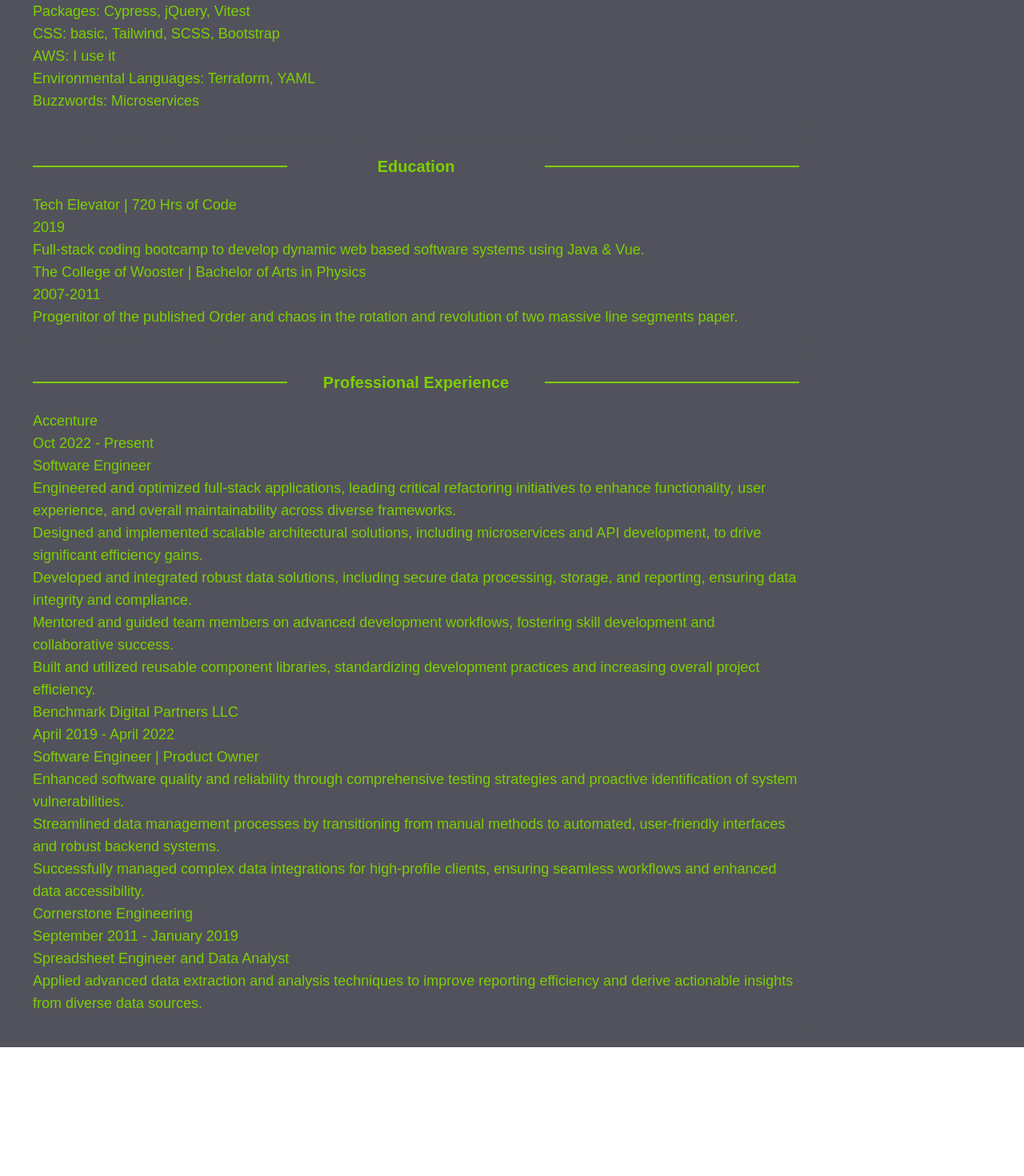
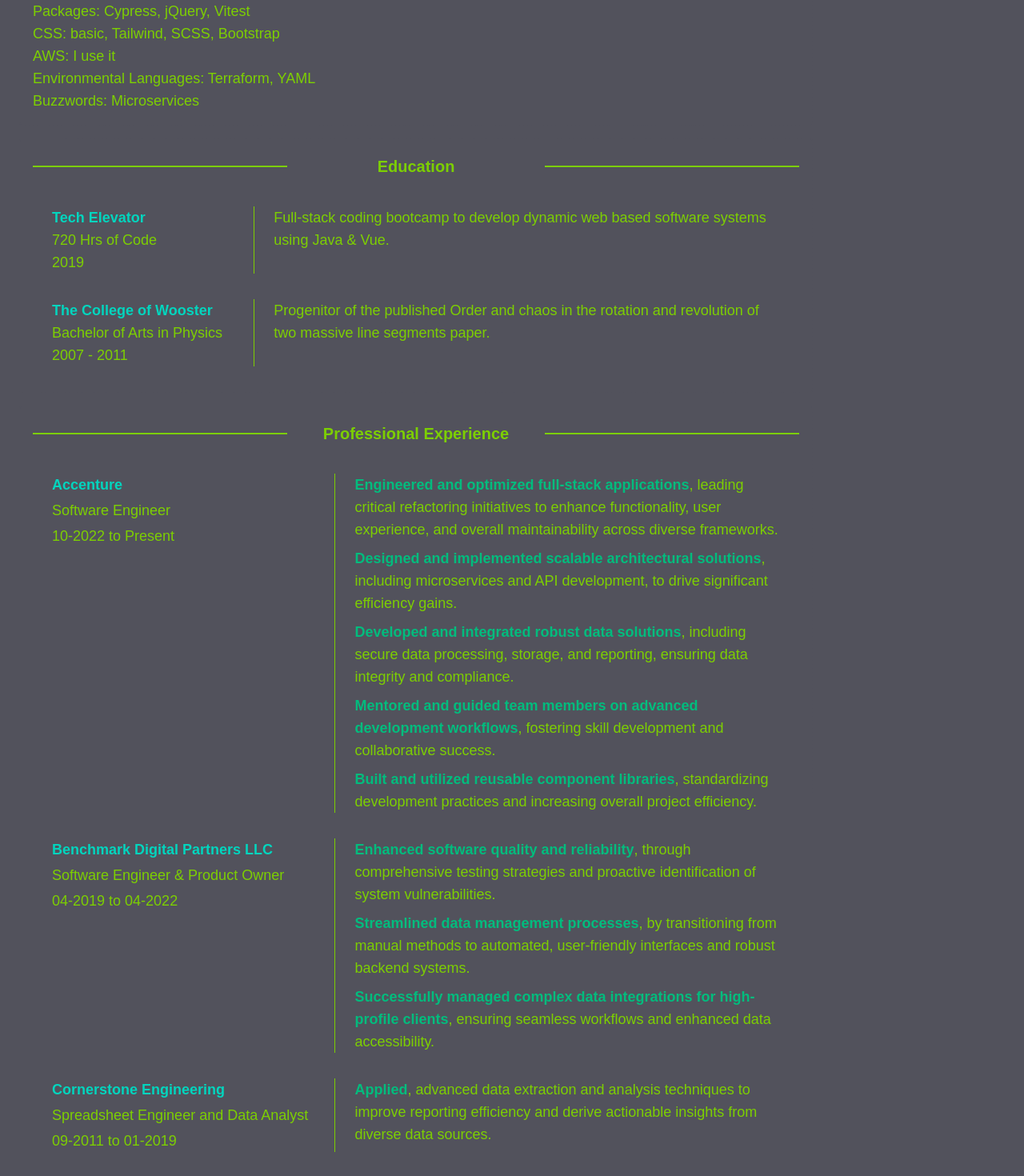
Before and after one commit to adsaines/adsaines.github.io, a Next.js app: page /resume in a window 1280 px wide. Shown: the part 710-2180 px from the top of the page at 80% size. Before the commit the page ends 2019 px from the top, so only its background shows below. Built offline with nearby package versions, Linux system fonts and the light colour scheme.

Commit message:
updated more resume sections as well as the color theme

```diff
--- a/src/app/resume/page.tsx
+++ b/src/app/resume/page.tsx
@@ -1,14 +1,59 @@
 import { NextPage } from "next";
-import { BlurbWithTitle, StandardResumeSection } from "./projections";
+import { BlurbWithTitle, EducationChunk, ProffessionalExperience, StandardResumeSection, TalkingPoint } from "./projections";
 
 const Resume: NextPage = () => {
 
     const tddBlurb = `I've been using TDD for a while, but I've found that I prefer to use it two very specific cirumstances. The first is for refactoring; it makes it considerably easier to work on large classes and components. The second is for time sensitive development; starting with the outcome keeps focus on easy and direct logical steps.`
 
+    const accentureTalkingPoints: TalkingPoint[] = [
+        {
+            bolded: 'Engineered and optimized full-stack applications',
+            followUp: 'leading critical refactoring initiatives to enhance functionality, user experience, and overall maintainability across diverse frameworks.'
+        },
+        {
+            bolded: 'Designed and implemented scalable architectural solutions',
+            followUp: 'including microservices and API development, to drive significant efficiency gains.'
+        },
+        {
+            bolded: 'Developed and integrated robust data solutions',
+            followUp: 'including secure data processing, storage, and reporting, ensuring data integrity and compliance.'
+        },
+        {
+            bolded: 'Mentored and guided team members on advanced development workflows',
+            followUp: 'fostering skill development and collaborative success.'
+        },
+        {
+            bolded: 'Built and utilized reusable component libraries',
+            followUp: 'standardizing development practices and increasing overall project efficiency.'
+        },
+    ]
+
+    const benchmarkTalkingPoints: TalkingPoint[] = [
+        {
+            bolded: 'Enhanced software quality and reliability',
+            followUp: 'through comprehensive testing strategies and proactive identification of system vulnerabilities. '
+        },
+        {
+            bolded: 'Streamlined data management processes',
+            followUp: 'by transitioning from manual methods to automated, user-friendly interfaces and robust backend systems.'
+        },
+        {
+            bolded: 'Successfully managed complex data integrations for high-profile clients',
+            followUp: 'ensuring seamless workflows and enhanced data accessibility.'
+        },
+    ]
+
+    const cornerstoneTalkingPoint: TalkingPoint[] = [
+        {
+            bolded: 'Applied',
+            followUp: 'advanced data extraction and analysis techniques to improve reporting efficiency and derive actionable insights from diverse data sources.'
+        }
+    ]
+
     return (
         <article className={`resume flex flex-col p-4 gap-4 m-2 max-w-4/5 text-lg`}>
             <StandardResumeSection title="Personal Details">
-                <div className="flex gap-4 justify-between">
+                <div className="flex gap-4 justify-between text-(--text-theme-secondary)">
                     <span>
                         Alex Saines
                     </span>
@@ -37,6 +82,9 @@
                 </div>
             </StandardResumeSection>
             <StandardResumeSection title="Technology" >
+                <div className="flex flex-col gap-4">
+                    {/* TODO-MAYBE: chart the technologies by experience & preference in a scatter chart */}
+                </div>
                 <p>
                     JS Frameworks: Angular, React, and Vue
                 </p>
@@ -63,66 +111,43 @@
                 </p>
             </StandardResumeSection>
             <StandardResumeSection title="Education" >
-                <div>
-                    <h3>Tech Elevator | 720 Hrs of Code</h3>
-                    <p>2019</p>
-                    <p>Full-stack coding bootcamp to develop dynamic web based software systems using Java & Vue.</p>
-                </div>
-                <div>
-                    <h3>The College of Wooster | Bachelor of Arts in Physics </h3>
-                    <p>2007-2011</p>
-                    <p>Progenitor of the published Order and chaos in the rotation and revolution of two massive line segments paper.</p>
-                </div>
+                <EducationChunk
+                    blurb="Full-stack coding bootcamp to develop dynamic web based software systems using Java & Vue."
+                    graduated={2019}
+                    name="Tech Elevator"
+                    tagline="720 Hrs of Code"
+                    />
+                {/* TODO: work the paper link into the education chunk */}
+                <EducationChunk
+                    blurb="Progenitor of the published Order and chaos in the rotation and revolution of two massive line segments paper."
+                    started={2007}
+                    graduated={2011}
+                    name="The College of Wooster"
+                    tagline="Bachelor of Arts in Physics"
+                    />
             </StandardResumeSection>
             <StandardResumeSection title="Professional Experience" >
-                <div>
-                    <h3>Accenture</h3>
-                    <p>Oct 2022 - Present</p>
-                    <p>Software Engineer</p>
-                    <ul>
-                        <li>
-                            Engineered and optimized full-stack applications, leading critical refactoring initiatives to enhance functionality, user experience, and overall maintainability across diverse frameworks.
-                        </li>
-                        <li>
-                            Designed and implemented scalable architectural solutions, including microservices and API development, to drive significant efficiency gains.
-                        </li>
-                        <li>
-                            Developed and integrated robust data solutions, including secure data processing, storage, and reporting, ensuring data integrity and compliance.
-                        </li>
-                        <li>
-                            Mentored and guided team members on advanced development workflows, fostering skill development and collaborative success.
-                        </li>
-                        <li>
-                            Built and utilized reusable component libraries, standardizing development practices and increasing overall project efficiency.
-                        </li>
-                    </ul>
-                </div>
-                <div>
-                    <h3>Benchmark Digital Partners LLC</h3>
-                    <p>April 2019 - April 2022</p>
-                    <p>Software Engineer | Product Owner</p>
-                    <ul>
-                        <li>
-                            Enhanced software quality and reliability through comprehensive testing strategies and proactive identification of system vulnerabilities.
-                        </li>
-                        <li>
-                            Streamlined data management processes by transitioning from manual methods to automated, user-friendly interfaces and robust backend systems.
-                        </li>
-                        <li>
-                            Successfully managed complex data integrations for high-profile clients, ensuring seamless workflows and enhanced data accessibility.
-                        </li>
-                    </ul>
-                </div>
-                <div>
-                    <h3>Cornerstone Engineering</h3>
-                    <p>September 2011 - January 2019</p>
-                    <p>Spreadsheet Engineer and Data Analyst</p>
-                    <ul>
-                        <li>
-                            Applied advanced data extraction and analysis techniques to improve reporting efficiency and derive actionable insights from diverse data sources.
-                        </li>
-                    </ul>
-                </div>
+                {/* TODO: make this a swappable section, you can view it by project or company */}
+                <ProffessionalExperience
+                    company="Accenture"
+                    positionTitle="Software Engineer"
+                    startDate="2022/10/05"
+                    talkingPoints={accentureTalkingPoints}
+                    />
+                <ProffessionalExperience
+                    company="Benchmark Digital Partners LLC"
+                    positionTitle="Software Engineer & Product Owner"
+                    startDate="2019/04/01"
+                    endDate="2022/04/01"
+                    talkingPoints={benchmarkTalkingPoints}
+                    />
+                <ProffessionalExperience
+                    company="Cornerstone Engineering"
+                    positionTitle="Spreadsheet Engineer and Data Analyst"
+                    startDate="2011/09/01"
+                    endDate="2019/01/01"
+                    talkingPoints={cornerstoneTalkingPoint}
+                    />
             </StandardResumeSection>
         </article>
     )
--- a/src/app/resume/projections.tsx
+++ b/src/app/resume/projections.tsx
@@ -22,7 +22,7 @@
 export const BlurbWithTitle = ({title, blurb}: {title: string, blurb: string}) => {
     return (
         <div className="flex flex-col h-full border-4 rounded-md border-double border-(--text-theme-primary) p-4 max-w-[500px]">
-            <div className="font-semibold text-lg pb-2 mb-2 border-b">
+            <div className="font-semibold text-lg pb-2 mb-2 border-b border-(--text-theme-primary) text-(--text-theme-secondary)">
                 {title}
             </div>
             <div>
@@ -31,3 +31,71 @@
         </div>
     )
 }
+
+export const EducationChunk = ({name, tagline, started, graduated, blurb}:{name: string, tagline: string, started?: number, graduated: number, blurb: string}) => {
+    return (
+        <div className="flex py-4 px-6 gap-6">
+            <div className="w-2/5 flex flex-col justify-start border-r-1">
+                <span className="font-semibold text-lg text-(--text-theme-secondary)">
+                    {name}
+                </span>
+                <span>
+                    {tagline}
+                </span>
+                <span>
+                    {started ?? ''}{started ? ' - ' : ''}{graduated}
+                </span>
+            </div>
+            <div className="w-full">
+                {blurb}
+            </div>
+        </div>
+    )
+}
+
+export type TalkingPoint = {
+    bolded: string
+    followUp: string
+}
+
+export const DateToMMYYYY = (date: string) => {
+    const dateObj = new Date(date);
+
+    const month = dateObj.getMonth() +1;
+    const year = dateObj.getFullYear();
+
+    return `${month < 10 ? '0' : ''}${month}-${year}`;
+}
+
+export const ProffessionalExperience = ({company, startDate, endDate, positionTitle, talkingPoints}:{company: string, startDate: string, endDate?: string, positionTitle: string, talkingPoints: TalkingPoint[]}) => {
+    return (
+        <div className="flex py-4 px-6 gap-6">
+            <div className="w-2/5 flex flex-col justify-start border-r-1 gap-1">
+                <span className="font-semibold text-lg text-(--text-theme-secondary)">
+                    {/* TODO: add a linked in link for each company */}
+                    {company}
+                </span>
+                <span>
+                    {positionTitle}
+                </span>
+                <span>
+                    {DateToMMYYYY(startDate)} to {endDate ? DateToMMYYYY(endDate) : 'Present'}
+                </span>
+            </div>
+            <div className="w-3/5 flex flex-col gap-2">
+                {
+                    talkingPoints.map((point, index) => <FormatTalkingPoint key={`exp-point-${index}`} point={point} />)
+                }
+            </div>
+        </div>
+    )
+}
+
+export const FormatTalkingPoint = ({point}: {point: TalkingPoint}) => {
+    return (
+        <div>
+            <span className="font-semibold text-(--text-theme-tertiary)">{point.bolded}</span>
+            <span>, {point.followUp}</span>
+        </div>
+    )
+}
--- a/src/structures/header.tsx
+++ b/src/structures/header.tsx
@@ -46,7 +46,7 @@
     if(selected){
         return (
             <span
-                className="py-1 px-2 border-2 font-bold border-1 text-(--menu-selected) border-(--menu-selected)"
+                className="py-1 px-2 border-2 font-bold border-1 text-(--must-see-me) border-(--must-see-me)"
                 aria-label={hoverText}
                 >
                 {name}
@@ -56,7 +56,7 @@
 
     return (
         <Link
-            className="py-1 px-2 border-2 font-bold border-1 text-(--text-theme-secondary) border-(--background-theme-tertiary) hover:border-(--text-theme-secondary) "
+            className="py-1 px-2 border-2 font-bold border-1 text-(--text-theme-tertiary) border-(--background-theme-tertiary) hover:border-(--text-theme-tertiary) "
             href={path}
             aria-label={hoverText}
             >
--- a/src/styles/globals.css
+++ b/src/styles/globals.css
@@ -14,8 +14,9 @@
     --background-theme-secondary: var(--color-zinc-500);
     --background-theme-tertiary: var(--color-zinc-800);
     --text-theme-primary: var(--color-lime-500);
-  --text-theme-secondary: var(--color-violet-500);
-  --menu-selected: var(--color-pink-700);
+    --text-theme-secondary: var(--color-teal-400);
+    --text-theme-tertiary: var(--color-emerald-500);
+    --must-see-me: var(--color-fuchsia-700);
 }
 
 @media (prefers-color-scheme: dark) {
```
Lines whose indentation alone changed are shown as unchanged.
